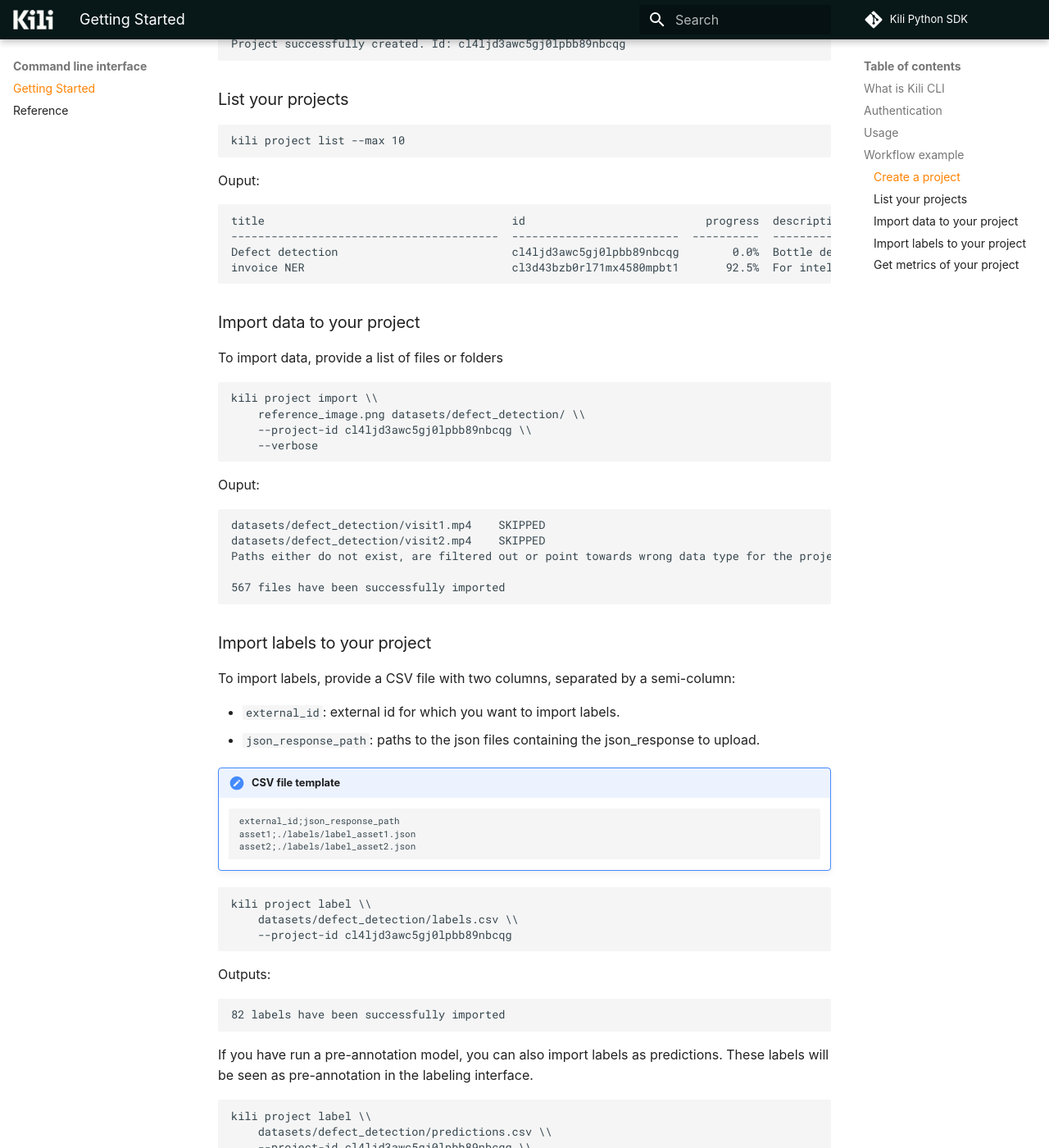
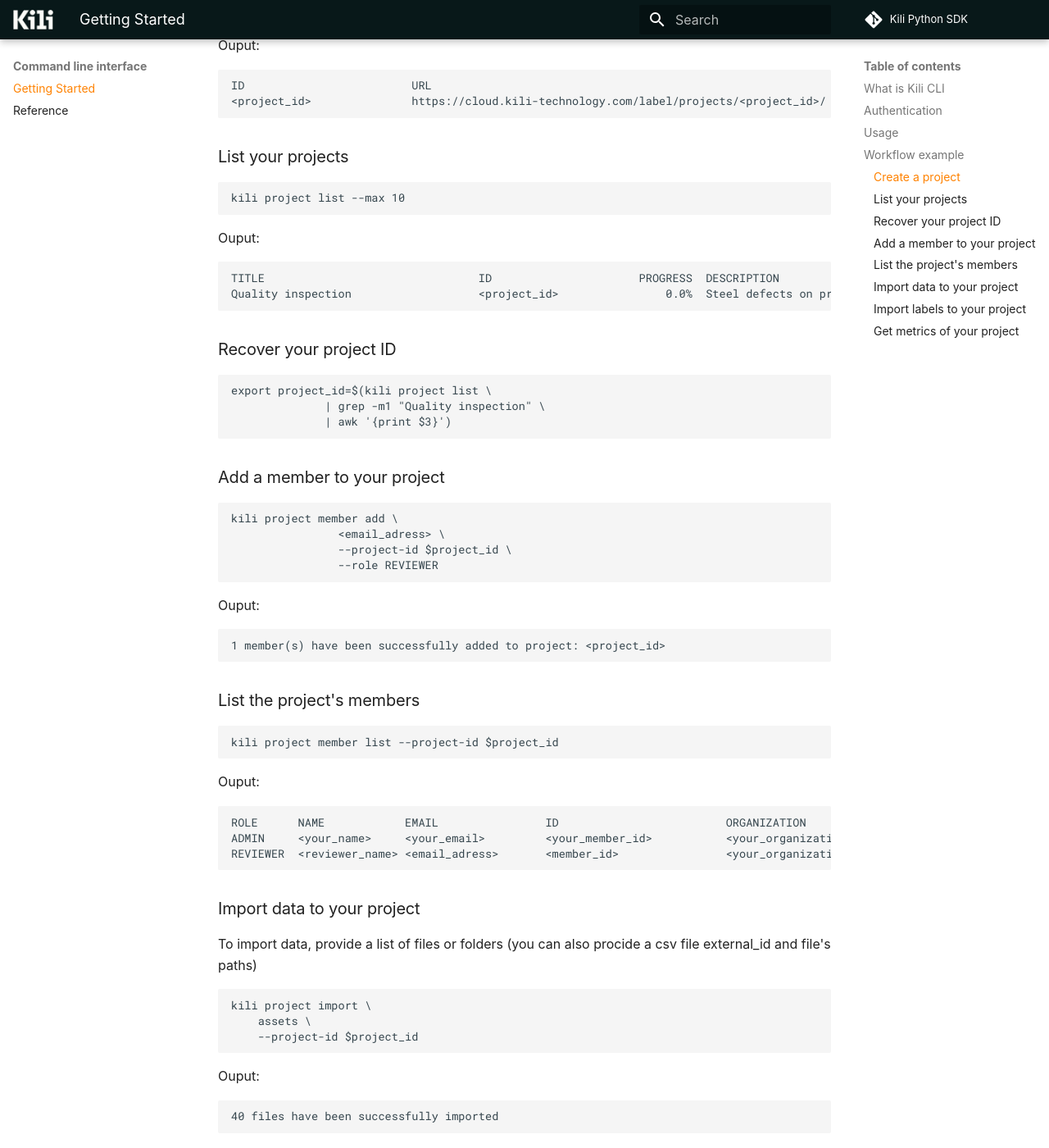
Before and after one commit to kili-technology/kili-python-sdk, an MkDocs documentation site: the page built from docs/cli/index.md, in a window 1280 px wide and 1400 px high, scrolled down 1332 px. Shown: the whole window at 82% size. Built offline with MkDocs 1.6.1 and Material for MkDocs 9.7.7, drawn with Linux system fonts in a browser that asks for light colours; some web fonts are replaced; comment, search, counter and statistics services are not loaded; the version menu is left out; some of the changed text lies outside the part shown.

Commit message:
AAU, on the CLI, when I go on the doc website, I see that I can download a zip file with basic ressources to launch all commands on the getting started (#630)
* add zip file with demo ressources

* update index.md for CLI

* fix: add export

* feat: update cli getting started

Co-authored-by: Pierre Leveau <PierreLeveau@users.noreply.github.com>
Co-authored-by: Theo Dullin <theo@kili-technology.com>

````diff
--- a/docs/cli/index.md
+++ b/docs/cli/index.md
@@ -27,24 +27,27 @@
 
 ## Workflow example
 
-Let's take an example where you want to start a project from scratch:
+Let's take an example where you want to start a project from scratch <br>
+You can download ressources to run this example [here](https://storage.googleapis.com/kili-machine-learning-web/cli/CLI_Demo_Ressources.zip).<br>
+Once in the current directory where all files are stored, you can run the following commands:
 
 ### Create a project
 
 To create an IMAGE project:
 
 ```
-kili project create \\
-            --interface path/to/interface.json \\
-            --input-type IMAGE \\
-            --title "Defect detection" \\
-            --description "Bottle defects on production line"
+kili project create \
+            json_interface.json \
+            --title "Quality inspection" \
+            --input-type IMAGE \
+            --description "Steel defects on production line"
 ```
 
 Ouput:
 
 ```
-Project successfully created. Id: cl4ljd3awc5gj0lpbb89nbcqg
+ID                         URL
+<project_id>               https://cloud.kili-technology.com/label/projects/<project_id>/
 ```
 
 ### List your projects
@@ -56,103 +59,131 @@
 Ouput:
 
 ```
-title                                     id                           progress  description
-----------------------------------------  -------------------------  ----------  -------------------------------
-Defect detection                          cl4ljd3awc5gj0lpbb89nbcqg        0.0%  Bottle defects on production...
-invoice NER                               cl3d43bzb0rl71mx4580mpbt1       92.5%  For intelligent document pro...
+TITLE                                ID                      PROGRESS  DESCRIPTION
+Quality inspection                   <project_id>                0.0%  Steel defects on production line...
 ```
 
-### Import data to your project
-
-To import data, provide a list of files or folders
+### Recover your project ID
 
 ```
-kili project import \\
-    reference_image.png datasets/defect_detection/ \\
-    --project-id cl4ljd3awc5gj0lpbb89nbcqg \\
-    --verbose
+export project_id=$(kili project list \
+              | grep -m1 "Quality inspection" \
+              | awk '{print $3}')
+```
+
+### Add a member to your project
+
+```
+kili project member add \
+                <email_adress> \
+                --project-id $project_id \
+                --role REVIEWER
 ```
 
 Ouput:
 
 ```
-datasets/defect_detection/visit1.mp4    SKIPPED
-datasets/defect_detection/visit2.mp4    SKIPPED
-Paths either do not exist, are filtered out or point towards wrong data type for the project
+1 member(s) have been successfully added to project: <project_id>
+```
 
-567 files have been successfully imported
+### List the project's members
+
+```
+kili project member list --project-id $project_id
+```
+
+Ouput:
+
+```
+ROLE      NAME            EMAIL                ID                         ORGANIZATION
+ADMIN     <your_name>     <your_email>         <your_member_id>           <your_organization>
+REVIEWER  <reviewer_name> <email_adress>       <member_id>                <your_organization>
+```
+
+### Import data to your project
+
+To import data, provide a list of files or folders (you can also procide a csv file external_id and file's paths)
+
+```
+kili project import \
+    assets \
+    --project-id $project_id
+```
+
+Ouput:
+
+```
+40 files have been successfully imported
 ```
 
 ### Import labels to your project
 
-To import labels, provide a CSV file with two columns, separated by a semi-column:
+To import labels, provide a list of files or folders (you can also procide a csv file external_id and label's paths).
 
-- `external_id`: external id for which you want to import labels.
-- `json_response_path`: paths to the json files containing the json_response to upload.
+Label's files are json with the json_response to upload
 
 !!! Examples "CSV file template"
     ```
     external_id;json_response_path
-    asset1;./labels/label_asset1.json
+    asset1; ./labels/label_asset1.json
     asset2;./labels/label_asset2.json
     ```
 
 ```
-kili project label \\
-    datasets/defect_detection/labels.csv \\
-    --project-id cl4ljd3awc5gj0lpbb89nbcqg
+kili project label \
+    --project-id $project_id \
+    --from-csv labels.csv
 ```
 
 Outputs:
 
 ```
-82 labels have been successfully imported
+10 labels have been successfully imported
 ```
 
 If you have run a pre-annotation model, you can also import labels as predictions.
 These labels will be seen as pre-annotation in the labeling interface.
 
 ```
-kili project label \\
-    datasets/defect_detection/predictions.csv \\
-    --project-id cl4ljd3awc5gj0lpbb89nbcqg \\
-    --prediction \\
+kili project label \
+    --project-id $project_id \
+    --from-csv labels.csv \
+    --prediction \
     --model-name YOLO-run-3
 ```
 
 Outputs:
 
 ```
-82 labels have been successfully imported
+10 labels have been successfully imported
 ```
 
 ### Get metrics of your project
 
 ```
-kili project describe \\
-    --project-id cl4ljd3awc5gj0lpbb89nbcqg
+kili project describe $project_id
 ```
 
 Ouput:
 
 ```
-Title        Defect detection
-Description  Bottle defects on production line
+Title        Quality inspection
+Description  Steel defects on production line
 
 Dataset KPIs
 ------------
-Total number of assets      567
-Number of remaining assets  485
+Total number of assets      40
+Number of remaining assets  10
 Skipped assets              0
-Progress                    14.5%
+Progress                    25.0%
 
 Quality KPIs
 ------------
-Project consensus           79
-Project honeypot            22
-Number of reviewed assets   76
-Number of open issues       5
-Number of solved issues     12
-Number of open questions    2
-Number of solved questions  9
+Project consensus           N/A
+Project honeypot            N/A
+Number of reviewed assets   0
+Number of open issues       0
+Number of solved issues     0
+Number of open questions    0
+Number of solved questions  0
 ```
````
Also changed, not shown: docs/cli_getting_started.md (deleted, +0 -115 lines), 3 other files.
